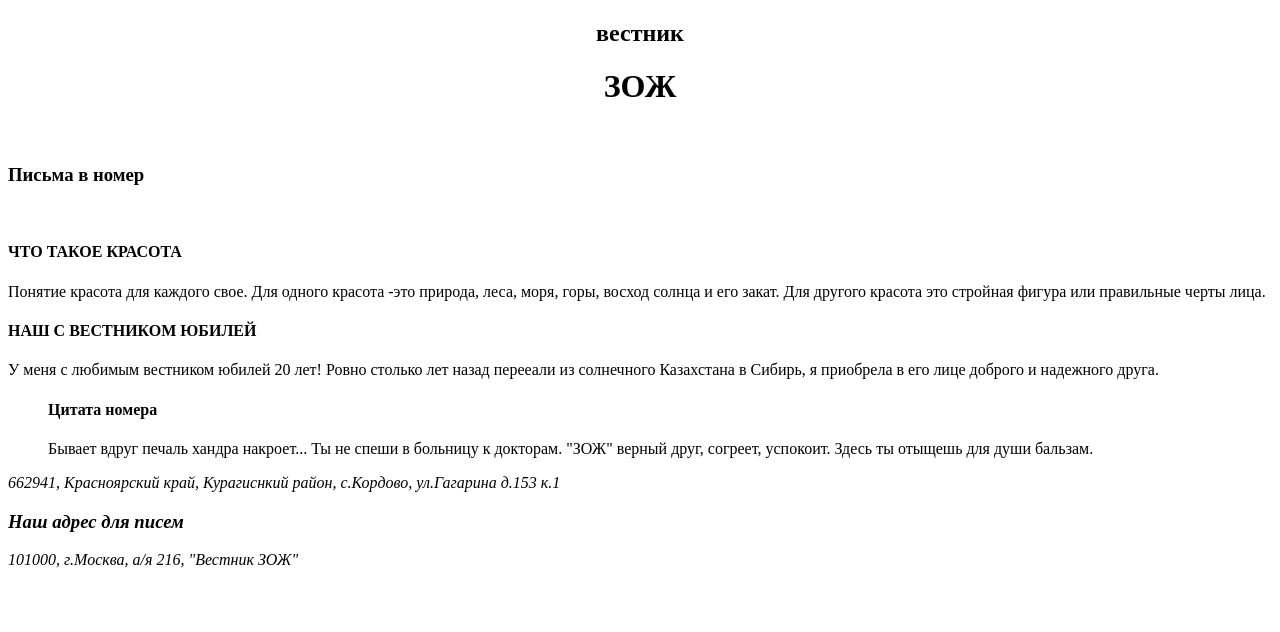
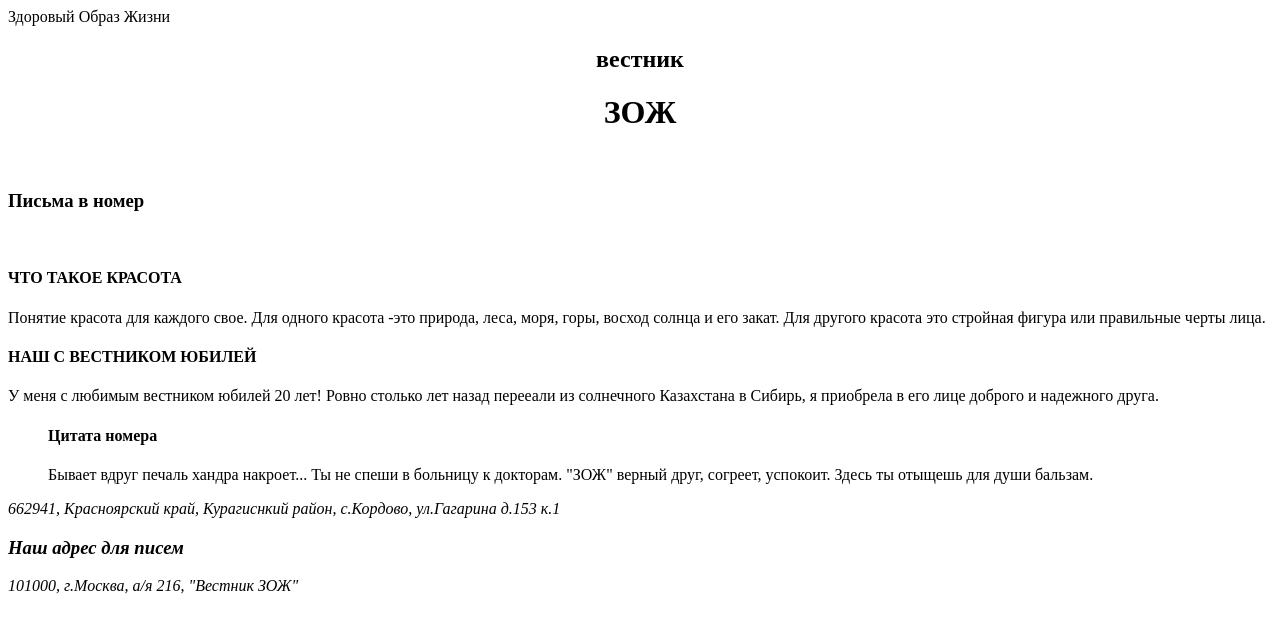
Before and after one commit to WebHeroSchool/HelenRom1, a plain HTML site: page index.html in a window 1280 px wide. Drawn offline with Linux system fonts and the light colour scheme.

Commit message:
new style.css

```diff
--- a/index.html
+++ b/index.html
@@ -2,7 +2,8 @@
 <html lang="ru">
  <head>
  	<meta charset="utf-8">
- 	<title>Вестник ЗОЖ</title>
+ 		<title>Вестник ЗОЖ</title>
+			<main> Здоровый Образ Жизни </main>
   </head>
 
   <body>
```
Also changed, not shown: pic1.jpg (added), pic2.jpg (added), style.css (added).
